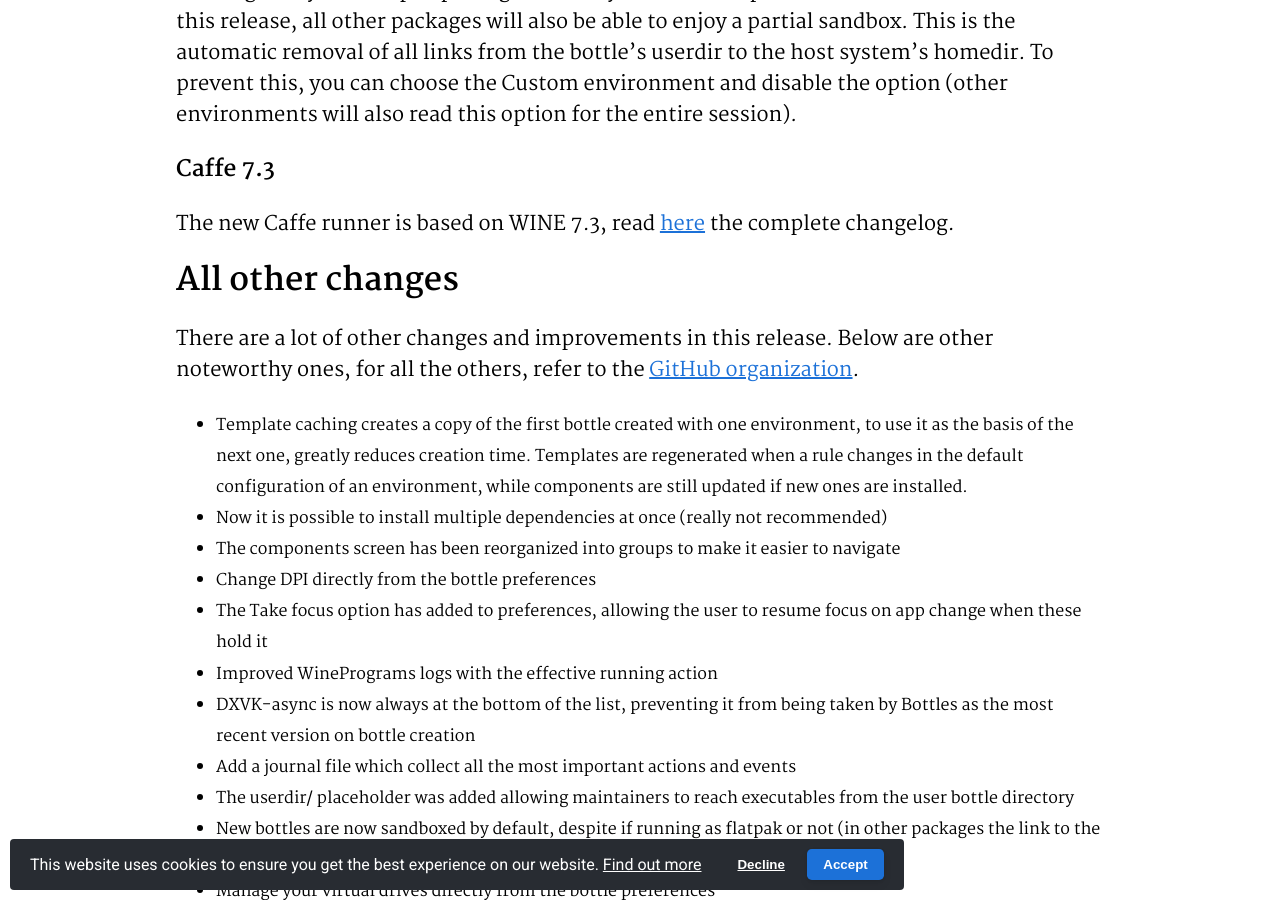
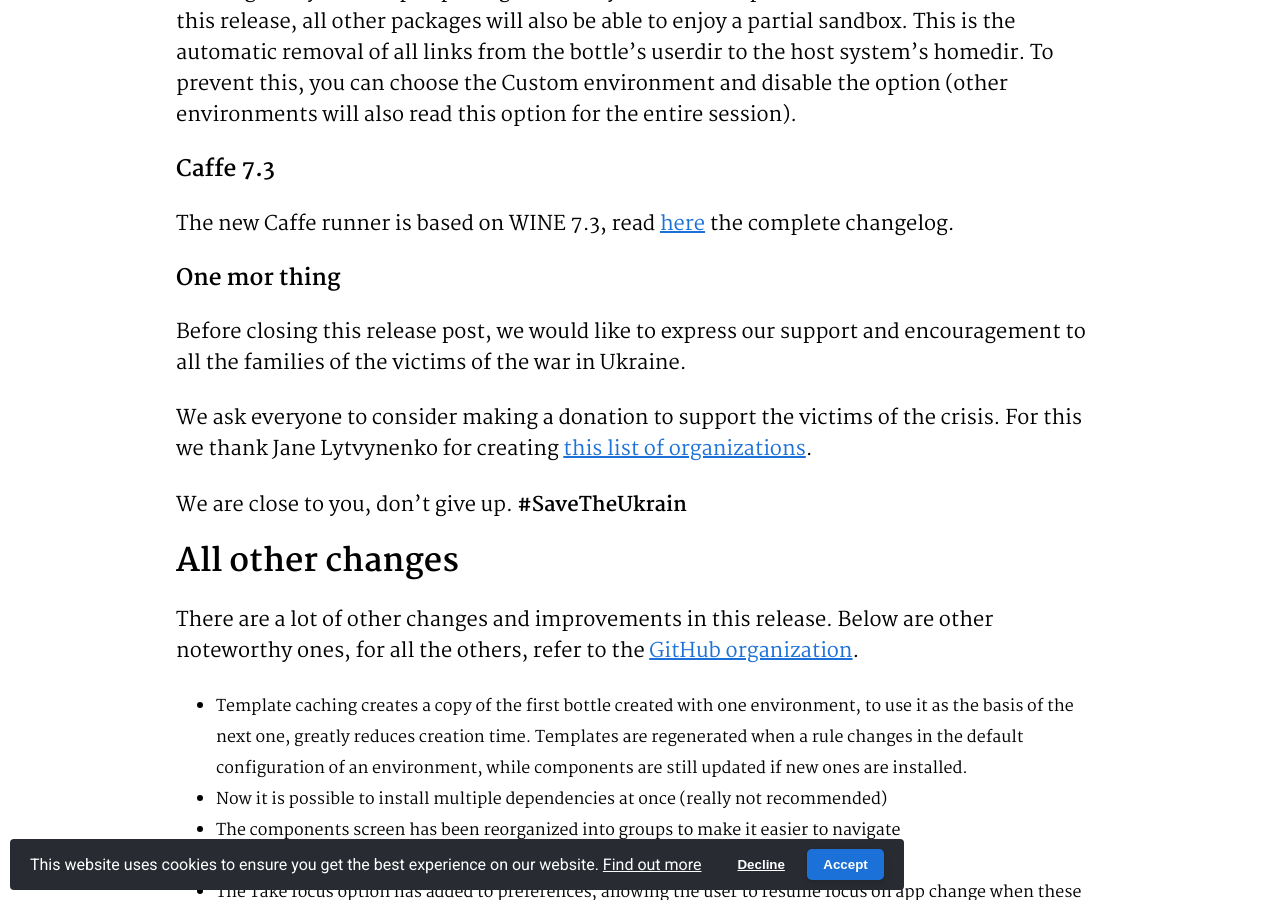
Before and after one commit to bottlesdevs/website, a Jekyll site: the page built from _posts/2022-02-28-release-2022.2.28.md, in a window 1280 px wide and 900 px high, scrolled down 6973 px. Built offline with Jekyll 4.4.1, drawn with Linux system fonts in a browser that asks for light colours; nearby versions of some CDN libraries; comment, search, counter and statistics services are not loaded; some of the changed text lies outside the part shown.

Commit message:
update release post

```diff
--- a/_posts/2022-02-28-release-2022.2.28.md
+++ b/_posts/2022-02-28-release-2022.2.28.md
@@ -57,7 +57,8 @@
 ![Bottles - Change DPI](/uploads/bottles-display-settings.png)
 
 Just select the required depth from the menu and this will be applied to the
-next applications you run.
+next applications you run. We made a [video](https://www.youtube.com/watch?v=iUjYMdCjgDg)
+about this feature.
 
 ### UI improvements
 In the previous screen, you should have noticed an update of the bottle
@@ -152,6 +153,15 @@
 The new Caffe runner is based on WINE 7.3, read [here](https://www.winehq.org/announce/7.3)
 the complete changelog.
 
+### One mor thing
+Before closing this release post, we would like to express our support and
+encouragement to all the families of the victims of the war in Ukraine.
+
+We ask everyone to consider making a donation to support the victims of the
+crisis. For this we thank Jane Lytvynenko for creating [this list of organizations](https://ukrainewar.carrd.co/).
+
+We are close to you, don't give up. **#SaveTheUkrain**
+
 ## All other changes
 There are a lot of other changes and improvements in this release. Below are
 other noteworthy ones, for all the others, refer to
```
